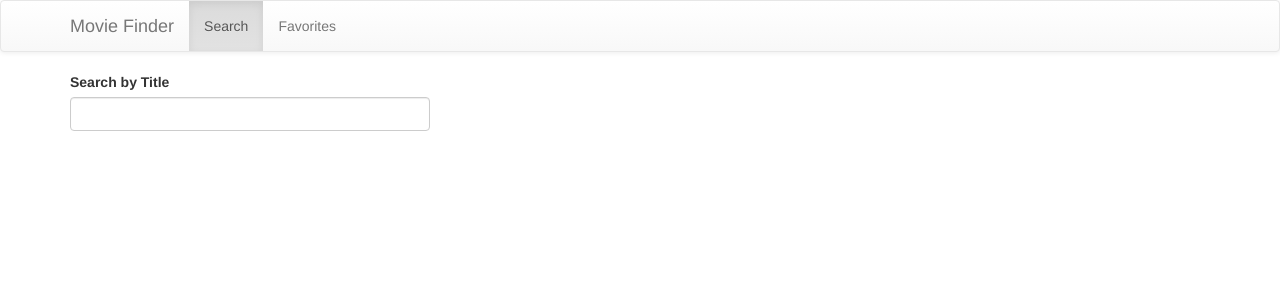
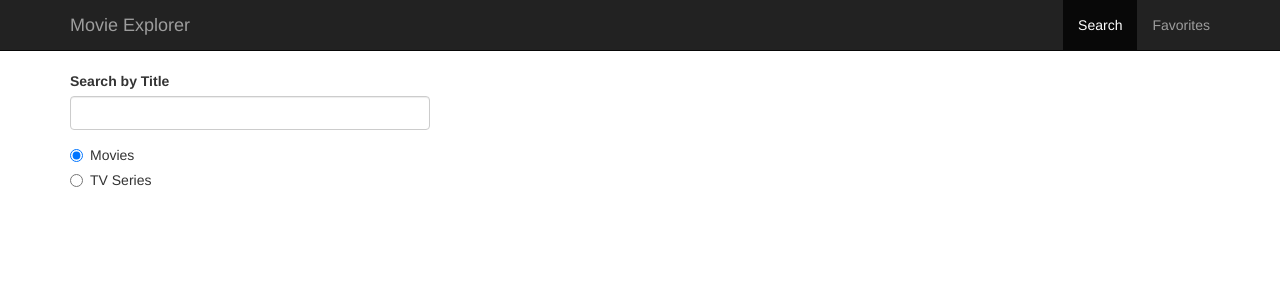
Before and after one commit to evfrenkel/omdb-movie-manager, a React (Create React App) app: page / in a window 1280 px wide. Shown: the top 300 px of the page. Built offline with nearby package versions, Linux system fonts and the light colour scheme.

Commit message:
component for search panel

```diff
--- a/package.json
+++ b/package.json
@@ -6,7 +6,7 @@
   "dependencies": {
     "bootstrap": "^3.3.7",
     "react": "^15.4.2",
-    "react-bootstrap": "^0.30.9",
+    "react-bootstrap": "^0.30.10",
     "react-dom": "^15.4.2"
   },
   "devDependencies": {
--- a/src/App.js
+++ b/src/App.js
@@ -1,93 +1,58 @@
 import 'bootstrap/dist/css/bootstrap.css';
-import 'bootstrap/dist/css/bootstrap-theme.css';
 import './index.css';
 import React from 'react';
 import Navigation from './Navigation';
-import SearchForm from './SearchForm';
-import MovieList from './MovieList';
+import SearchPanel from './SearchPanel';
 import MovieDetail from './MovieDetail';
 import Faves from './Faves';
 
-import { Grid, Col, Row, ProgressBar } from 'react-bootstrap';
-
+import { Grid, Col, Row } from 'react-bootstrap';
 
 class App extends React.Component {
   constructor(props) {
     super(props);
-    this.state = { moviesInList: [],
-                   searchHistory: [],
-                   faves: {},
+    this.state = { faves: {},
                    view: 'search',
-                   noResults: false,
-                   listLoading: false,
+                   detailMovie: null,
                    detailLoading: false };
 
-    this.selectedMovieID = null;
 
     this.handleChooseView = this.handleChooseView.bind(this);
-    this.handleNewSearch = this.handleNewSearch.bind(this);
-    this.updateMovies = this.updateMovies.bind(this);
-    this.showMovieDetail = this.showMovieDetail.bind(this);
     this.toggleFavorite = this.toggleFavorite.bind(this);
+    this.handleNewDetailMovie = this.handleNewDetailMovie.bind(this);
   }
 
-  handleNewSearch(str) {
-    this.setState({listLoading: true});
-    fetch('https://www.omdbapi.com/?s=' + str, {})
-    .then(res => res.json().then(this.updateMovies));
-  }
-
-  updateMovies(r) {
-    if(r.Response !== "False") {
-      this.setState({noResults: false, moviesInList: r.Search, listLoading: false});
-    }
-    else {
-      this.setState({noResults: true, moviesInList: [], listLoading: false});
-    }
-  }
-
-  showMovieDetail(imdbID) {
-    this.selectedMovieID = imdbID;
-    this.setState({selectedMovie: undefined, detailLoading: true});
-    fetch('https://www.omdbapi.com/?i=' + imdbID, {}).then(
-      res => {
-        res.json().then(result => {
-            this.setState({selectedMovie: result, detailLoading: false});
-          });},
-      error =>
-        { console.log(error.message) });
+  handleNewDetailMovie(movie) {
+    this.setState({detailMovie: movie});
   }
 
   toggleFavorite(movie) {
     if (!this.state.faves.hasOwnProperty(movie.imdbID)) {
       let newMovie = {};
       newMovie[movie.imdbID] = movie;
-
-      var newFaves = Object.assign(this.state.faves, newMovie);
-
-      this.setState((prevState, props) => ({ faves: newFaves }));
+      let newFaves = Object.assign(this.state.faves, newMovie);
+      this.setState({ faves: newFaves });
     }
     else {
       let newFaves = Object.assign({}, this.state.faves);
       delete newFaves[movie.imdbID];
-
       this.setState( { faves: newFaves} );
     }
   }
 
-  handleChooseView(newView) {
-    this.setState({view : newView});
+  handleChooseView(newViewIdentifier) {
+    this.setState({view : newViewIdentifier});
   }
+
   render() {
-
     if(this.state.view === "faves") {
       return (
-        <div>
-        <Navigation handleChooseView={this.handleChooseView} viewNow={this.state.view}/>
-        <Grid>
-        <Faves allFaves={this.state.faves}  toggleFavorite={this.toggleFavorite}/>
-        </Grid>
-        </div>
+          <div>
+            <Navigation handleChooseView={this.handleChooseView} viewNow={this.state.view}/>
+            <Grid>
+              <Faves allFaves={this.state.faves} toggleFavorite={this.toggleFavorite}/>
+            </Grid>
+          </div>
         )
     }
 
@@ -97,20 +62,13 @@ class App extends React.Component {
         <Grid>
           <Row>
             <Col sm={8} smPush={4} xs={10}>
-            { this.selectedMovieID !== null &&
-              <MovieDetail movie={this.state.selectedMovie} loading={this.state.detailLoading}
-                            isFave={this.state.faves.hasOwnProperty(this.selectedMovieID)}
+            { this.state.detailMovie !== null &&
+              <MovieDetail movie={this.state.detailMovie} loading={this.state.detailLoading}
+                            isFave={this.state.faves.hasOwnProperty(this.state.detailMovie.imdbID)}
                             toggleFavorite={this.toggleFavorite} />}
             </Col>
             <Col sm={4} smPull={8} xs={12}>
-              <SearchForm newSearch={this.handleNewSearch} searchHistory={this.state.searchHistory}/>
-              {this.state.listLoading ? <ProgressBar active now={100} /> :
-                                        <MovieList movies={this.state.moviesInList}
-                                               itemClicked={this.showMovieDetail}
-                                               selectedMovieID={this.selectedMovieID} />}
-              {this.state.noResults &&
-                <p>No results</p>
-              }
+              <SearchPanel handleSelectMovie={this.handleNewDetailMovie}/>
             </Col>
           </Row>
         </Grid>
--- a/src/MovieSmallCard.js
+++ b/src/MovieSmallCard.js
@@ -23,9 +23,3 @@ class MovieSmallCard extends React.Component {
 }
 
 export default MovieSmallCard;
-
-/*        <div>
-          {this.props.movie.Poster !== "N/A" &&
-            <img src={this.props.movie.Poster} alt="Poster" />
-          }
-        </div> */
--- a/src/Navigation.js
+++ b/src/Navigation.js
@@ -10,22 +10,24 @@ class Navigation extends React.Component {
 	}
 
 	handleSelect(eventKey, event) {
-
 		this.props.handleChooseView(eventKey);
 	}
 
 	render() {
 		return(
-	        <Navbar>
+	        <Navbar inverse collapseOnSelect staticTop>
 	          <Navbar.Header>
 	            <Navbar.Brand>
-	              Movie Finder
+	              Movie Explorer
 	            </Navbar.Brand>
+	            <Navbar.Toggle />
 	          </Navbar.Header>
-	          <Nav activeKey={this.props.viewNow} onSelect={this.handleSelect} >
+	          <Navbar.Collapse>
+	          <Nav activeKey={this.props.viewNow} onSelect={this.handleSelect} pullRight>
 	            <NavItem eventKey="search"> Search </NavItem>
 	            <NavItem eventKey="faves"> Favorites </NavItem>
 	          </Nav>
+	          </Navbar.Collapse>
 	        </Navbar>
         )
 	}
--- a/src/SearchForm.js
+++ b/src/SearchForm.js
@@ -1,22 +1,28 @@
 import React from 'react';
 
-import { FormGroup, FormControl, ControlLabel, DropdownButton, MenuItem } from 'react-bootstrap';
+import { FormGroup, Radio, FormControl, ControlLabel, DropdownButton, MenuItem } from 'react-bootstrap';
 
 class SearchForm extends React.Component {
   constructor(props) {
     super(props);
 
-    this.state = {searchHistory: [],
-                  currentStr: '',
+    this.state = {currentStr: '',
                   loading: false };
 
     this.handleTextInputChange = this.handleTextInputChange.bind(this);
     this.handleSubmit = this.handleSubmit.bind(this);
     this.handleHistoryItem = this.handleHistoryItem.bind(this);
+    this.handleSearchTypeChange = this.handleSearchTypeChange.bind(this);
   }
 
   handleTextInputChange(e) {
     this.setState({currentStr : e.target.value});
+  }
+
+  handleSearchTypeChange(e) {
+    console.log('SearchForm::handleSearchTypeChange::' + e.currentTarget.value);
+    console.log('SearchForm::handleSearchTypeChange::' + this.state.currentStr);
+    this.props.searchTypeChanged(e.currentTarget.value, this.state.currentStr);
   }
 
   handleHistoryItem(eventKey) {
@@ -24,35 +30,40 @@ class SearchForm extends React.Component {
     this.props.newSearch(eventKey);
   }
 
-  handleSubmit(e) {
+  handleSubmit(e, i) {
     e.preventDefault();
-    this.setState((prevState, props) => ({
-      searchHistory: [prevState.currentStr].concat(prevState.searchHistory)
-    }));
+
     this.props.newSearch(this.state.currentStr);
   }
 
   render() {
-
-    let history = this.state.searchHistory.map(str =>
+    let history = this.props.searchHistory.map(str =>
                 <MenuItem key={str} eventKey={str} onSelect={this.handleHistoryItem}> {str} </MenuItem> );
 
     return (
       <form onSubmit={this.handleSubmit}>
         <FormGroup controlId="title">
           <ControlLabel>Search by Title</ControlLabel>
-          <p>
           <FormControl
             type="text"
             value={this.state.currentStr}
             onChange={this.handleTextInputChange}
           />
-          </p>
-          { this.state.searchHistory.length > 0 &&
+
+        </FormGroup>
+        <FormGroup>
+          {history.length > 0 &&
             <DropdownButton bsSize="small" title="Search History" id="history">
             {history}
             </DropdownButton>}
-
+            {' '}
+          <Radio name='searchType' value="movie"
+          checked={this.props.searchType === 'movie'}
+          onChange={this.handleSearchTypeChange}> Movies </Radio>
+          <Radio name='searchType'
+            checked={this.props.searchType === 'series'}
+            value="series"
+            onChange={this.handleSearchTypeChange}> TV Series </Radio>
         </FormGroup>
       </form>
     );
--- /dev/null
+++ b/src/SearchPanel.js
@@ -0,0 +1,83 @@
+import React from 'react';
+import SearchForm from './SearchForm';
+import SearchResults from './SearchResults';
+
+import { ProgressBar } from 'react-bootstrap';
+
+
+class SearchPanel extends React.Component {
+  constructor(props) {
+    super(props);
+    this.state = { searchResults: [],
+                   searchHistory: [],
+                   searchType: 'movie',
+                   noResults: false,
+                   listLoading: false};
+
+    this.searchTerm = '';
+    this.selectedMovieID = null;
+
+    this.handleNewSearch = this.handleNewSearch.bind(this);
+    this.updateMovies = this.updateMovies.bind(this);
+    this.searchTypeChanged = this.searchTypeChanged.bind(this);
+    this.handleSelect = this.handleSelect.bind(this);
+	}
+
+	searchTypeChanged(type, search) {
+		console.log('searchTypeChanged::' + search);
+		this.setState(() => ({searchType: type}), this.handleNewSearch(search));
+	}
+
+	handleSelect(imdbID) {
+		this.selectedMovieID = imdbID;
+    fetch('https://www.omdbapi.com/?i=' + imdbID, {}).then(
+      res => {
+        res.json().then(result => {
+            this.props.handleSelectMovie(result);
+          });},
+      error =>
+        { console.log(error.message) });
+	}
+
+	handleNewSearch(str) {
+		// add to search history
+		if(this.state.searchHistory.indexOf(str) === -1)
+		this.setState({searchHistory: [str].concat(this.state.searchHistory) });
+		// loading animation state
+		this.setState({listLoading: true});
+		// load search
+		fetch('https://www.omdbapi.com/?s=' + str + '&type=' + this.state.searchType, {})
+		.then(res => res.json().then(this.updateMovies));
+	}
+
+	updateMovies(r) {
+		if(r.Response !== "False") {
+		  this.setState({noResults: false, searchResults: r.Search, listLoading: false});
+		}
+		else {
+		  this.setState({noResults: true, searchResults: [], listLoading: false});
+		}
+	}
+
+	render() {
+		return (
+			<div>
+						<SearchForm newSearch={this.handleNewSearch}
+	          searchTypeChanged={this.searchTypeChanged}
+	          searchType={this.state.searchType}
+	          searchHistory={this.state.searchHistory}/>
+
+		      	{this.state.listLoading ? <ProgressBar active now={100} /> :
+	                            <SearchResults movies={this.state.searchResults}
+	                                   itemClicked={this.handleSelect}
+	                                   selectedMovieID={this.selectedMovieID} />}
+		      {this.state.noResults &&
+		        <p>No results</p>
+		      }
+      </div>
+		      );
+	}
+}
+
+
+export default SearchPanel;
--- a/src/MovieList.js
+++ b/src/SearchResults.js
@@ -4,7 +4,7 @@ import MovieSmallCard from './MovieSmallCard';
 
 import { ListGroup } from 'react-bootstrap';
 
-class MovieList extends React.Component {
+class SearchResults extends React.Component {
   constructor(props) {
     super(props);
 
@@ -14,13 +14,11 @@ class MovieList extends React.Component {
 
   rowClicked(imdbID) {
     this.props.itemClicked(imdbID);
-
     this.setState({selected: imdbID});
   }
 
   render() {
-
-    var rows = this.props.movies.map(movie =>
+    let movies = this.props.movies.map(movie =>
           <MovieSmallCard movie={movie}
                           itemClicked={this.rowClicked}
                           key={movie.imdbID + movie.Title + movie.Year}
@@ -28,10 +26,10 @@ class MovieList extends React.Component {
 
     return (
       <ListGroup>
-        {rows}
+        {movies}
       </ListGroup>
     );
   }
 }
 
-export default MovieList;
+export default SearchResults;
```
Also changed, not shown: src/MovieDetail.js (+4 -7 lines), 1 other file (tests, documents, lock files or other folders).
